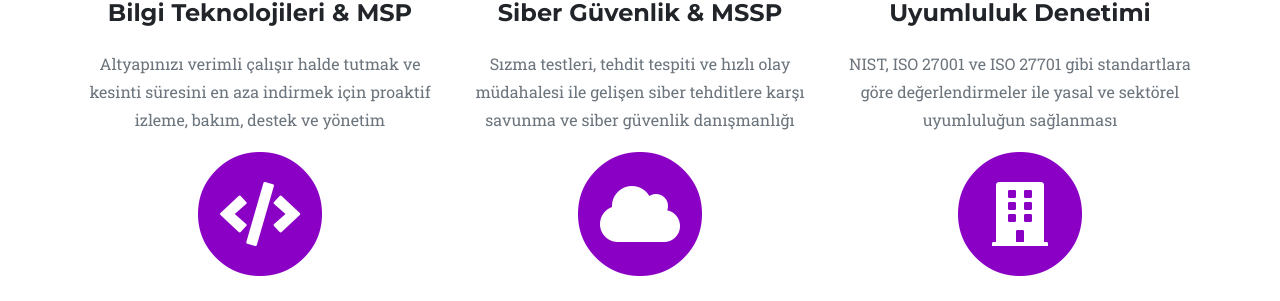
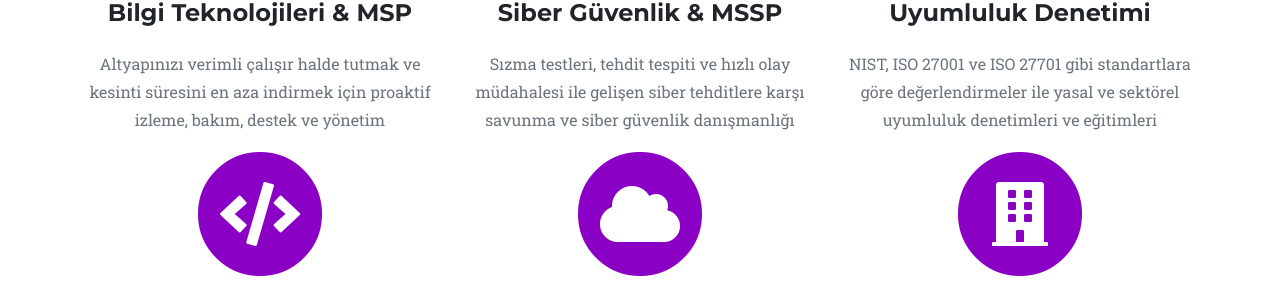
Before and after one commit to ValienteTechnologies/ValienteTechnologies.github.io, a Jekyll site: the page built from index.md, in a window 1280 px wide and 900 px high, scrolled down 1046 px. Shown: the part 207-508 px from the top of the window. Built offline with Jekyll 4.4.1, drawn with Linux system fonts in a browser that asks for light colours; some web fonts are replaced; some of the changed text lies outside the part shown.

Commit message:
update text

```diff
--- a/_data/sitetext.yml
+++ b/_data/sitetext.yml
@@ -19,7 +19,7 @@
         desc: "Sızma testleri, tehdit tespiti ve hızlı olay müdahalesi ile gelişen siber tehditlere karşı savunma ve siber güvenlik danışmanlığı"
         icon: fas fa-shield-alt
       - title: "Uyumluluk Denetimi"
-        desc: "NIST, ISO 27001 ve ISO 27701 gibi standartlara göre değerlendirmeler ile yasal ve sektörel uyumluluğun sağlanması"
+        desc: "NIST, ISO 27001 ve ISO 27701 gibi standartlara göre değerlendirmeler ile yasal ve sektörel uyumluluk denetimleri ve eğitimleri"
         icon: fas fa-file-contract
       - title: "Yazılım Çözümleri"
         desc: "Web ve mobil uygulamalardan kurumsal platformlara kadar işletmenize özelleştirilmiş uçtan uca yazılım geliştirme ve desteği"
@@ -51,6 +51,9 @@
       - title: "Ruby Cyber Labs"
         desc: "Ruby Cyber Labs, kapsamlı hizmet yelpazesi sunan bir siber güvenlik ve dijital adli bilişim şirketidir."
         image: assets/img/partners/ruby.png
+      - title: "Sigmacert Global"
+        desc: "Sigmacert Global, belgelendirme, denetim ve sertifikasyon kuruluşudur."
+        image: assets/img/partners/sigmacert.png
     end: "Yolculuğun <br> Bir Parçası <br> Olun!"
 
   about:
```
Also changed, not shown: assets/img/partners/sigmacert.png (added).
